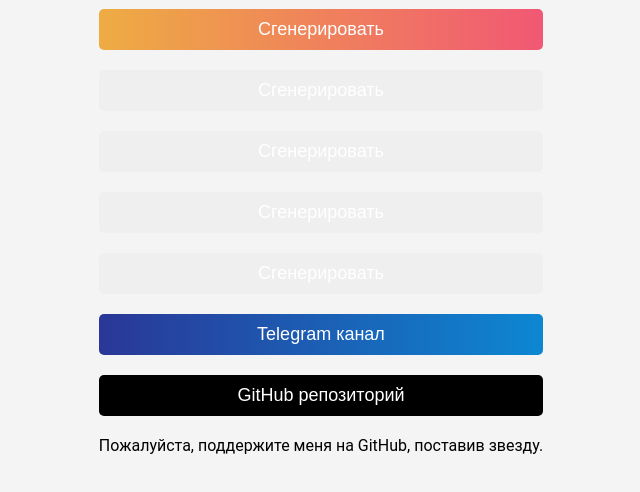
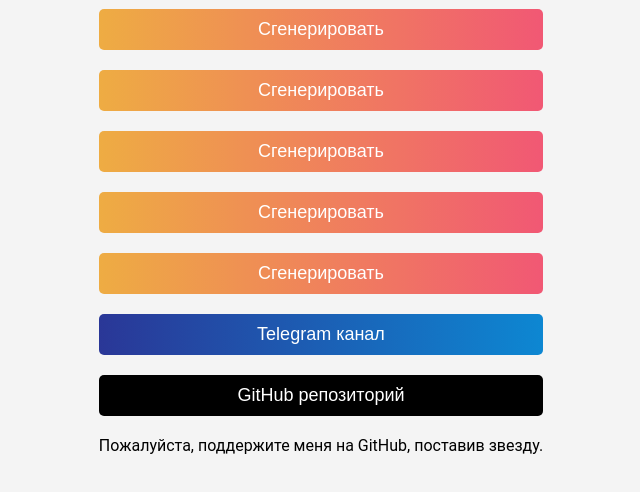
Before and after one commit to DikozImpact/warp-config-generator1, a website: page public/index.html in a window 1280 px wide. Shown: the part 278-770 px from the top of the page, without its empty margins (319-959 px from the left). Drawn offline with Linux system fonts and the light colour scheme; files whose address does not match are found by name.

Commit message:
Update styles.css

```diff
--- a/public/static/styles.css
+++ b/public/static/styles.css
@@ -50,6 +50,20 @@
 #generateButton {
     background: linear-gradient(90deg, #eeac43, #f15874);
 }
+
+#generateButton2 {
+    background: linear-gradient(90deg, #eeac43, #f15874);
+}
+#generateButton3 {
+    background: linear-gradient(90deg, #eeac43, #f15874);
+}
+#generateButton4 {
+    background: linear-gradient(90deg, #eeac43, #f15874);
+}
+#generateButton5 {
+    background: linear-gradient(90deg, #eeac43, #f15874);
+}
+
 #telegramButton {
     background: linear-gradient(90deg, #2a3797, #0d87d2);
 }
```
